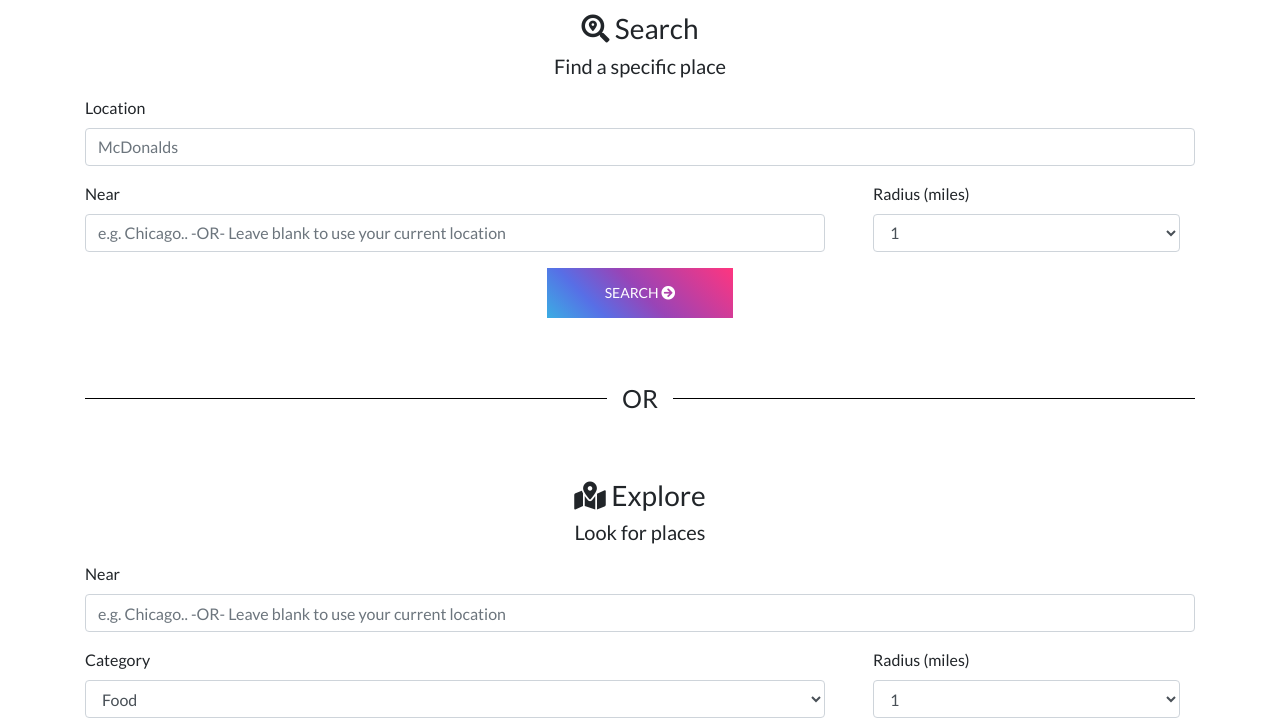
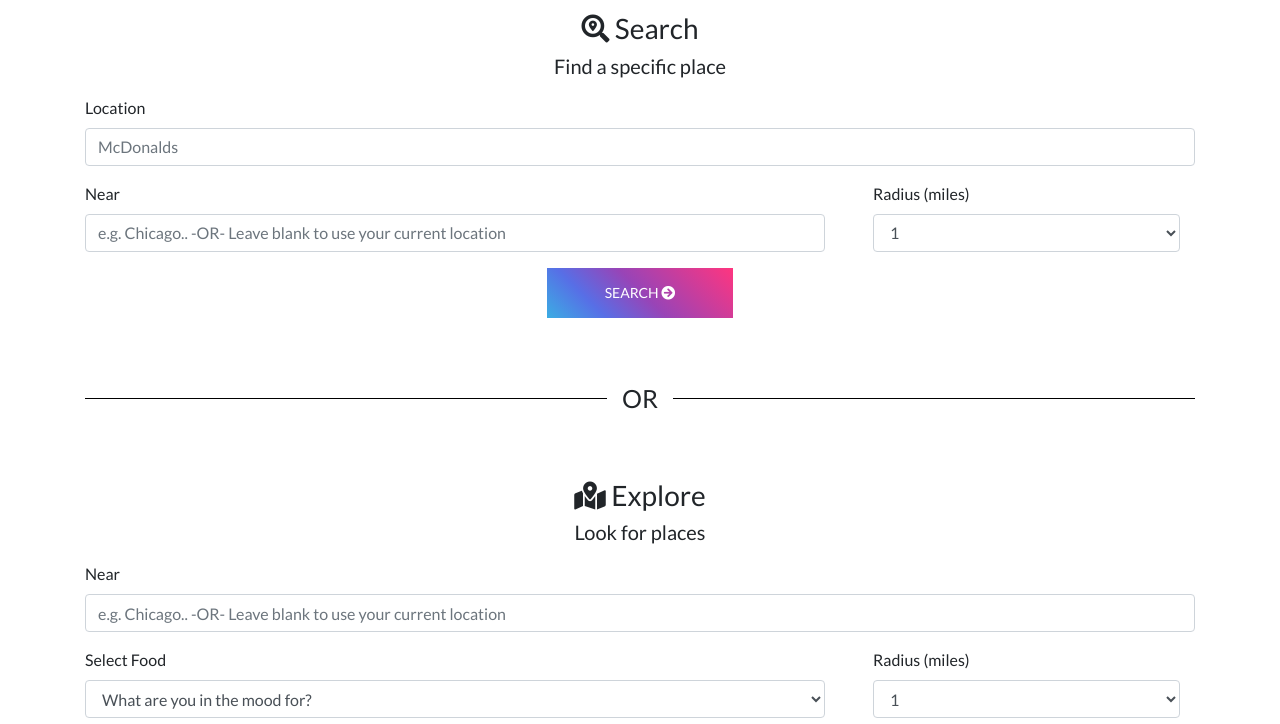
Before and after one commit to Case-Ravenclaw/App, a plain HTML site: page index.html in a window 1280 px wide. Shown: the part 76-800 px from the top of the page. Drawn offline with nearby package versions, Linux system fonts and the light colour scheme; no server answers.

Commit message:
moved food selection into Explore

```diff
--- a/assets/js/app.js
+++ b/assets/js/app.js
@@ -371,8 +371,8 @@ console.log("getZomato()");
     });
 }
 
-function searchZomato (latitude, longitude)
-{   // get data from Zomato for the establishment at the specified latitude and longitude
+// get data from Zomato for the establishment at the specified latitude and longitude
+function searchZomato (latitude, longitude){
 
     var cuisineId = $("#cuisines").find(':selected').attr("data");
     console.log(cuisineId);
--- a/index.html
+++ b/index.html
@@ -188,18 +188,24 @@
                     <input type="email" class="form-control" id="locationExplore" placeholder="e.g. Chicago.. -OR- Leave blank to use your current location">
                 </div>
                 <div class="form-group float-left col-8 px-0">
-                    <label for="sectionExplore">Category</label>
-                    <select class="form-control" id="sectionExplore">
-                        <option data="food">Food</option>
-                        <option data="drinks">Drinks</option>
-                        <option data="coffee">Coffee</option>
-                        <option data="shops">Shops</option>
-                        <option data="arts">Art</option>
-                        <option data="outdoors">Outdoors</option>
-                        <option data="sights">Sights</option>
-                        <option data="topPicks">Top Picks</option>
-                        <option data="trending">Trending</option>
-                    </select>
+                        <label for="sectionExplore">Select Food</label>
+                        <select class="form-control" id="cuisines">
+                            <option data="-1">What are you in the mood for?</option>
+                            <option data="25">Chinese</option>
+                            <option data="40">Fastfood</option>
+                            <option data="233">Icecream</option>
+                            <option data="134">German</option>
+                            <option data="148">Indian</option>
+                            <option data="55">Italian</option>
+                            <option data="60">Japenese</option>
+                            <option data="70">Mediteranean</option>
+                            <option data="73">Mexican</option>
+                            <option data="82">Pizza</option>
+                            <option data="83">Seafood</option>
+                            <option data="966">Southwestern</option>
+                            <option data="89">Steak</option>
+                            <option data="99">Vegetarian</option>
+                        </select>
                 </div>
                 <div class="form-group float-left col-4 pl-5 selectdiv">
                     <label for="radiusExplore">Radius (miles)</label>
@@ -253,7 +259,7 @@
 
     <body>
         <div class="wrapper">
-            <header>Foodie</header>
+            <!-- <header>Foodie</header> -->
 
             <main id="main-content">
                 <section class="map-section">
@@ -278,7 +284,7 @@
                                    placeholder="XX"
                                    type="text"> -->
 
-                                   <div class="form-group">
+                                   <!-- <div class="form-group">
                                         <label for="sectionExplore">Select Food</label>
                                         <select class="form-control" id="cuisines">
                                             <option data="-1">What are you in the mood for?</option>
@@ -297,7 +303,7 @@
                                             <option data="89">Steak</option>
                                             <option data="99">Vegetarian</option>
                                         </select>
-                                    </div>
+                                    </div> -->
 
                             <label for="input-radius">Radius</label><br>
                             <input class="radio-input"
@@ -341,14 +347,12 @@
                 </section>
             </main>
 
-            <div class="push"></div>
         </div>
 
 
 
     <script type="text/javascript" src="assets/js/app.js"></script>
-    <script language="JavaScript"
-    src="scripts/page.js">
+    <script language="JavaScript" src="scripts/page.js">
 </script>
 </body>
 
```
